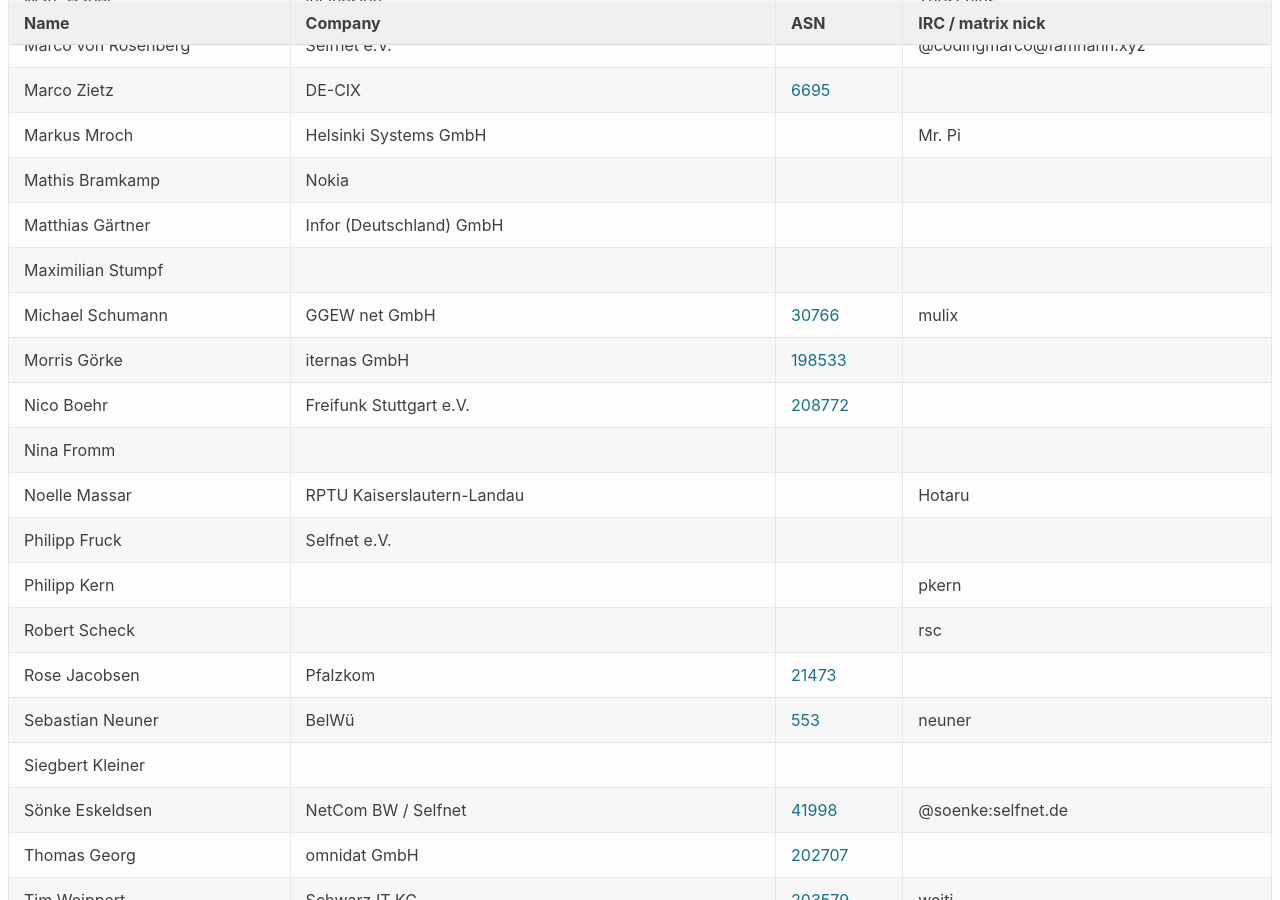
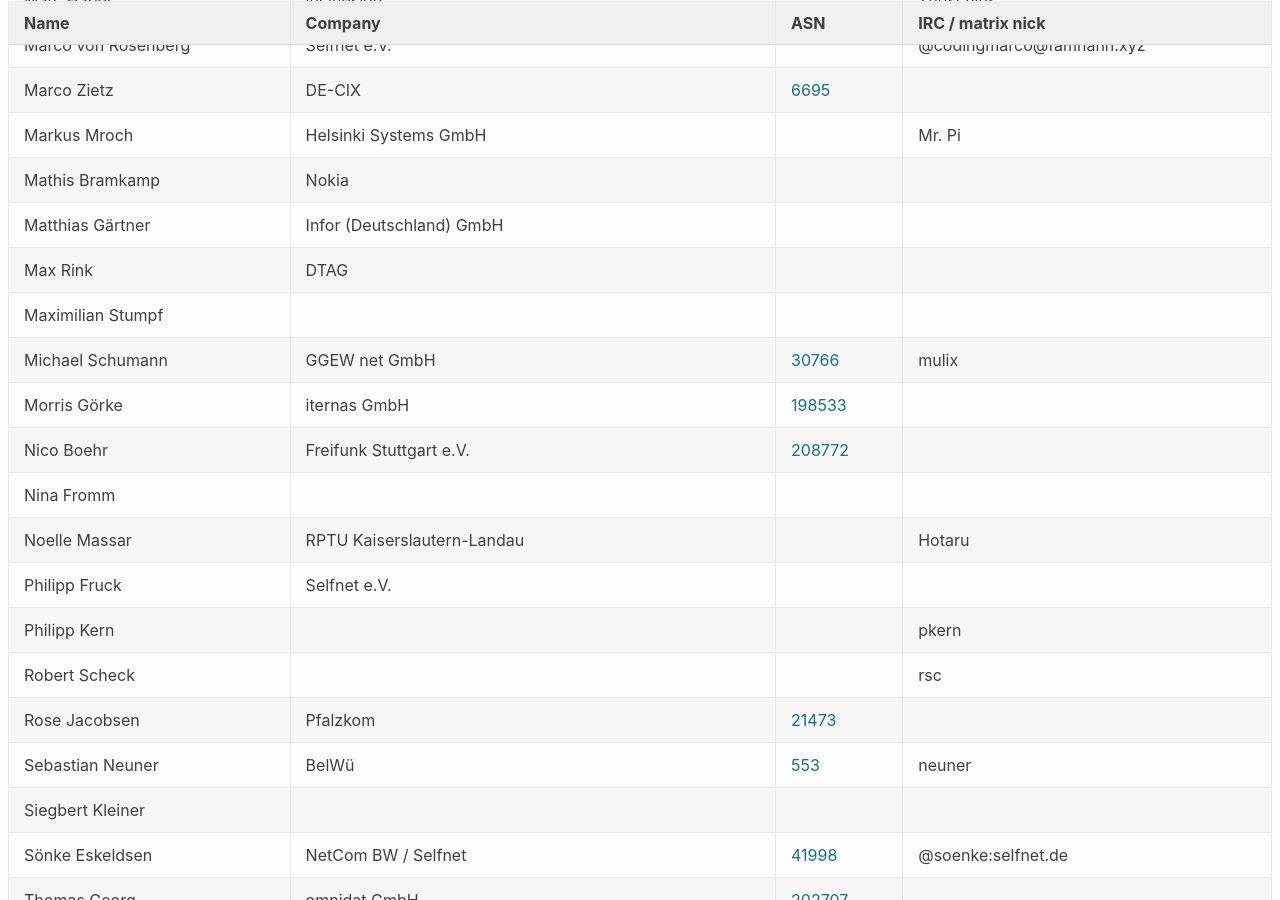
Before and after one commit to denog/pretix-attendeelist, a Jekyll site: the page built from denogmeetup25-06/index.markdown, in a window 1280 px wide and 900 px high, scrolled down 1201 px. Built offline with Jekyll 4.4.1, drawn with Linux system fonts in a browser that asks for light colours.

Commit message:
Latest data: Mon Jun 16 17:32:15 UTC 2025

```diff
--- a/_data/attendees_denogmeetup25-06.json
+++ b/_data/attendees_denogmeetup25-06.json
@@ -192,6 +192,12 @@
     "asn": null
   },
   {
+    "name": "Max Rink",
+    "company": "DTAG",
+    "irc": null,
+    "asn": null
+  },
+  {
     "name": "Michael Schumann",
     "company": "GGEW net GmbH",
     "irc": "mulix",
```
